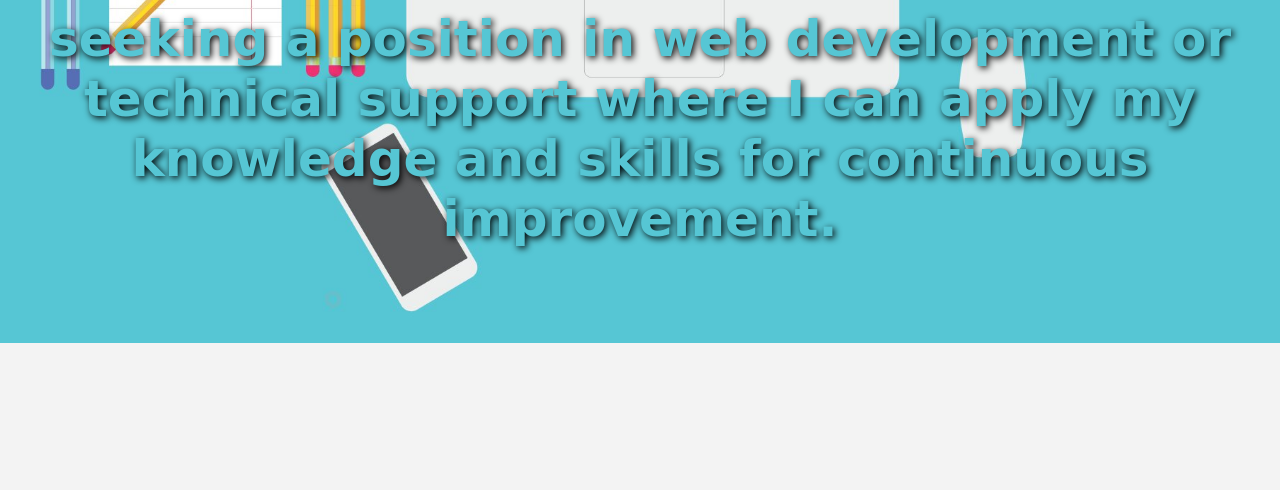
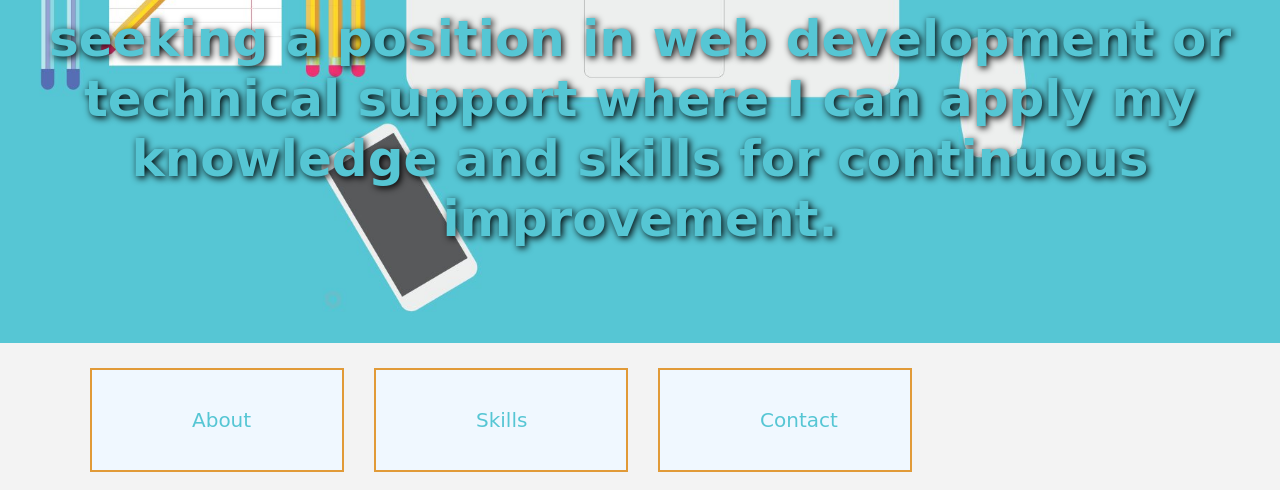
Before and after one commit to Bakkiyalakshmi-Ravikumar/portfolio.io, a plain HTML site: page index.html in a window 1280 px wide. Shown: the part 457-947 px from the top of the page. Drawn offline with nearby package versions, Linux system fonts and the light colour scheme; a web font is replaced by a local one.

Commit message:
Update index.html

```diff
--- a/index.html
+++ b/index.html
@@ -51,6 +51,24 @@
                 </h3>
             </div>
         </section>
+
+          <div class="page-links">
+                <a href="#about-me">
+                    <div class="page-link-square">
+                        <h3>About</h3>
+                    </div>
+                </a>
+                <a href="#skills">
+                    <div class="page-link-rect">
+                        <h3>Skills</h3>
+                    </div>
+                </a>
+                <a href="#contact">
+                    <div class="page-link-square">
+                        <h3>Contact</h3>
+                    </div>
+                </a>
+        </div>
 
         <div class="content-links content-links-1">
                 <ul id="about-me">
```
